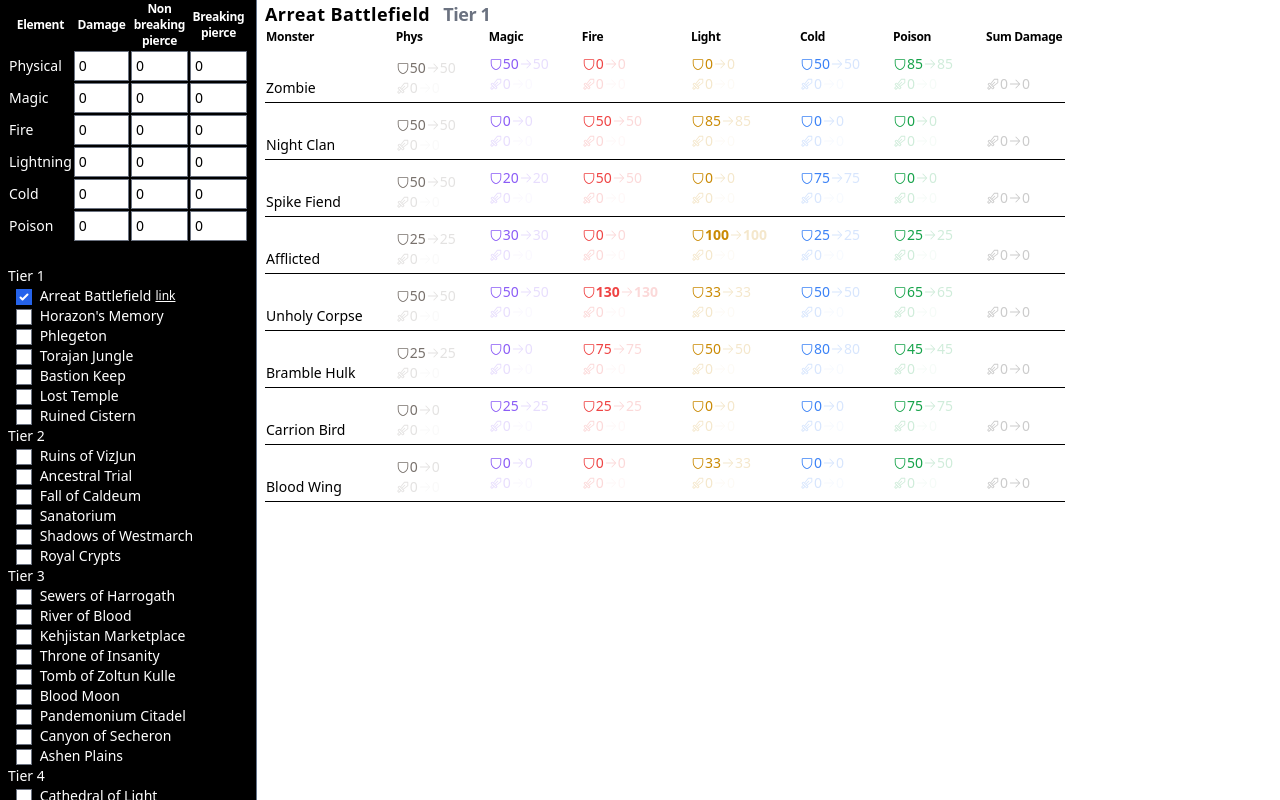
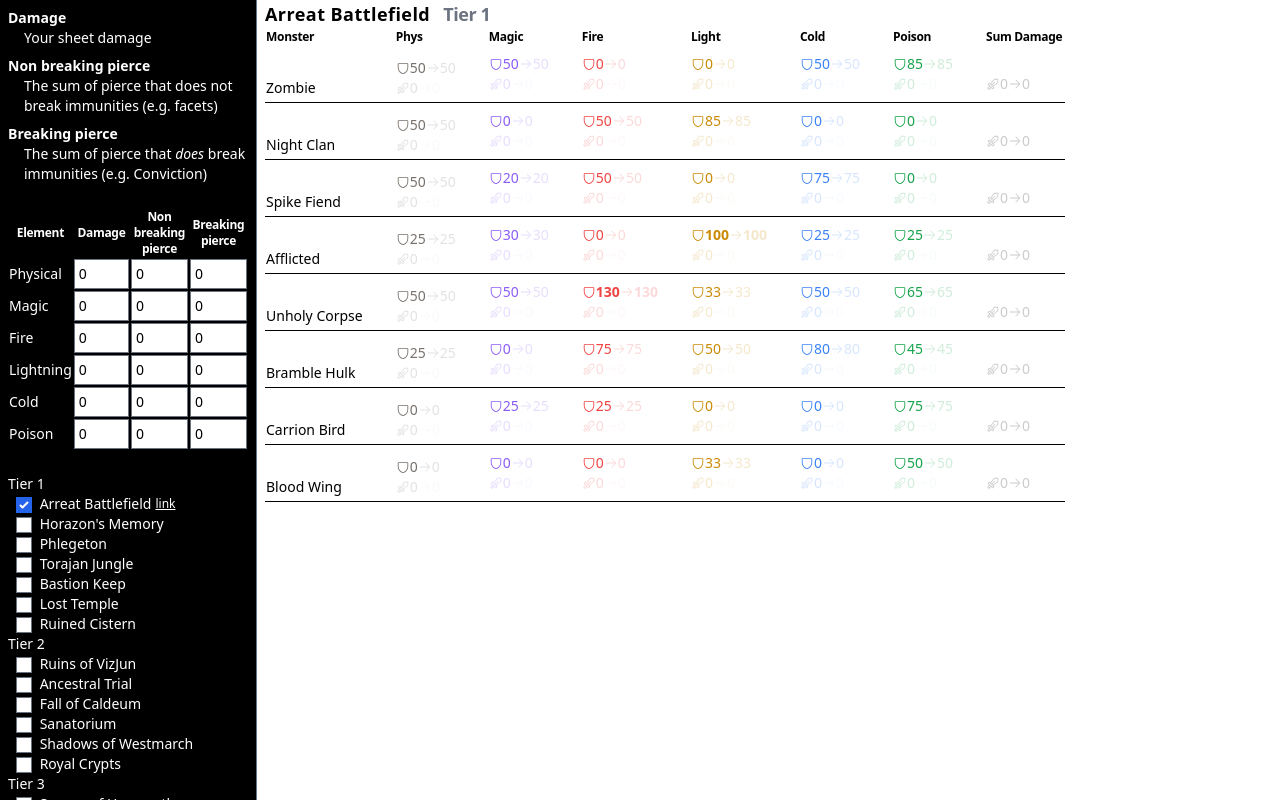
Before and after one commit to finpingvin/pd2-map-dmg-calculator, a Nuxt app: page / in a window 1280 px wide. Built offline with nearby package versions, Linux system fonts and the light colour scheme.

Commit message:
Added a section that explains some terms

```diff
--- a/pages/index.vue
+++ b/pages/index.vue
@@ -54,7 +54,18 @@ const hasDmg = computed(() => (
 <template>
   <div class="flex h-screen">
     <div class="bg-black text-white w-64 overflow-y-scroll pl-2 pr-2 border-black border-l-solid border-l-1">
-      <form>
+      <dl class="text-sm mt-2">
+        <dt class="font-bold">Damage</dt>
+        <dd class="ml-4">Your sheet damage</dd>
+
+        <dt class="font-bold mt-2">Non breaking pierce</dt>
+        <dd class="ml-4">The sum of pierce that does not break immunities (e.g. facets)</dd>
+
+        <dt class="font-bold mt-2">Breaking pierce</dt>
+        <dd class="ml-4">The sum of pierce that <em>does</em> break immunities (e.g. Conviction)</dd>
+      </dl>
+
+      <form class="mt-6">
         <table class="table-auto text-sm">
           <thead>
             <tr class="tracking-tight text-xs">
```
